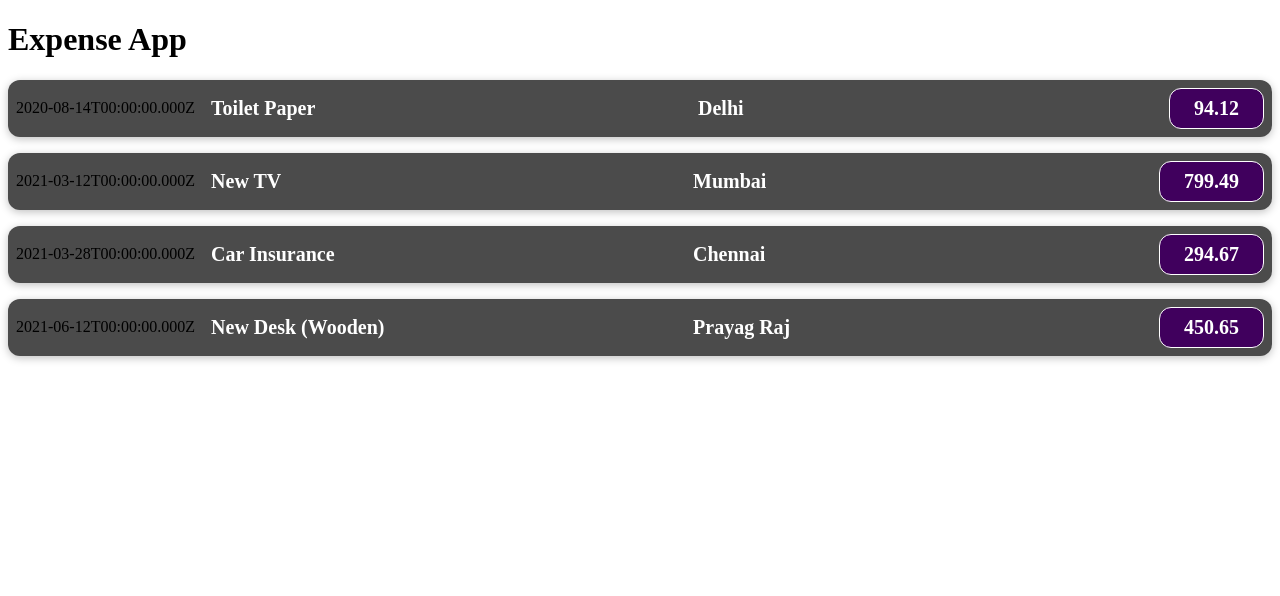
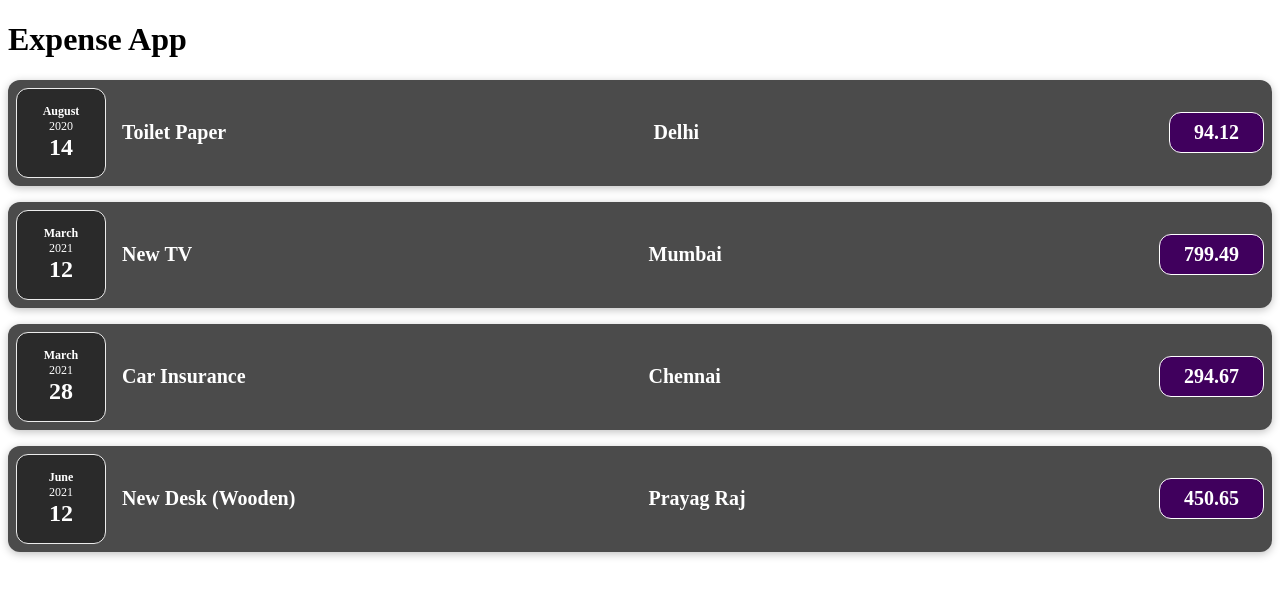
Before and after one commit to shubhamv387/ExpenseTrackerApp-UI-React, a React (Vite) app: page / in a window 1280 px wide. Shown: the top 596 px of the page. Built offline with nearby package versions, Linux system fonts and the light colour scheme.

Commit message:
added ExpenseDate and ExpenseDetails components

```diff
--- a/src/App.jsx
+++ b/src/App.jsx
@@ -34,18 +34,18 @@
     },
   ];
   return (
-    <>
+    <div>
       <h1>Expense App</h1>
       {expenses.map((expense) => (
         <ExpenseItem
-          id={expense.id}
+          key={expense.id}
           title={expense.title}
           amount={expense.amount}
           date={expense.date}
           locationOfExpenditure={expense.locationOfExpenditure}
         />
       ))}
-    </>
+    </div>
   );
 }
 
--- /dev/null
+++ b/src/assets/components/ExpenseDate.css
@@ -0,0 +1,26 @@
+.expense-date {
+  display: flex;
+  flex-direction: column;
+  width: 5.5rem;
+  height: 5.5rem;
+  border: 1px solid #ececec;
+  background-color: #2a2a2a;
+  color: white;
+  border-radius: 12px;
+  align-items: center;
+  justify-content: center;
+}
+
+.expense-date__month {
+  font-size: 0.75rem;
+  font-weight: bold;
+}
+
+.expense-date__year {
+  font-size: 0.75rem;
+}
+
+.expense-date__day {
+  font-size: 1.5rem;
+  font-weight: bold;
+}
--- /dev/null
+++ b/src/assets/components/ExpenseDate.jsx
@@ -0,0 +1,17 @@
+import React from "react";
+import "./ExpenseDate.css";
+
+const ExpenseDate = (props) => {
+  const month = props.date.toLocaleString("en-US", { month: "long" });
+  const day = props.date.toLocaleString("en-US", { day: "2-digit" });
+  const year = props.date.getFullYear();
+  return (
+    <div className="expense-date">
+      <div className="expense-date__month">{month}</div>
+      <div className="expense-date__year">{year}</div>
+      <div className="expense-date__day">{day}</div>
+    </div>
+  );
+};
+
+export default ExpenseDate;
--- /dev/null
+++ b/src/assets/components/ExpenseDetails.jsx
@@ -0,0 +1,14 @@
+import React from "react";
+import "./ExpenseItem.css";
+
+const ExpenseDetails = (props) => {
+  return (
+    <div className="expense-item__description">
+      <h2>{props.title}</h2>
+      <h2>{props.locationOfExpenditure}</h2>
+      <div className="expense-item__price">{props.amount}</div>
+    </div>
+  );
+};
+
+export default ExpenseDetails;
--- a/src/assets/components/ExpenseItem.jsx
+++ b/src/assets/components/ExpenseItem.jsx
@@ -1,15 +1,17 @@
 import React from "react";
 import "./ExpenseItem.css";
+import ExpenseDate from "./ExpenseDate";
+import ExpenseDetails from "./ExpenseDetails";
 
 const ExpenseItem = (props) => {
   return (
     <div className="expense-item">
-      <div>{props.date.toISOString()}</div>
-      <div className="expense-item__description">
-        <h2>{props.title}</h2>
-        <h2>{props.locationOfExpenditure}</h2>
-        <div className="expense-item__price">{props.amount}</div>
-      </div>
+      <ExpenseDate date={props.date} />
+      <ExpenseDetails
+        title={props.title}
+        locationOfExpenditure={props.locationOfExpenditure}
+        amount={props.amount}
+      />
     </div>
   );
 };
```
